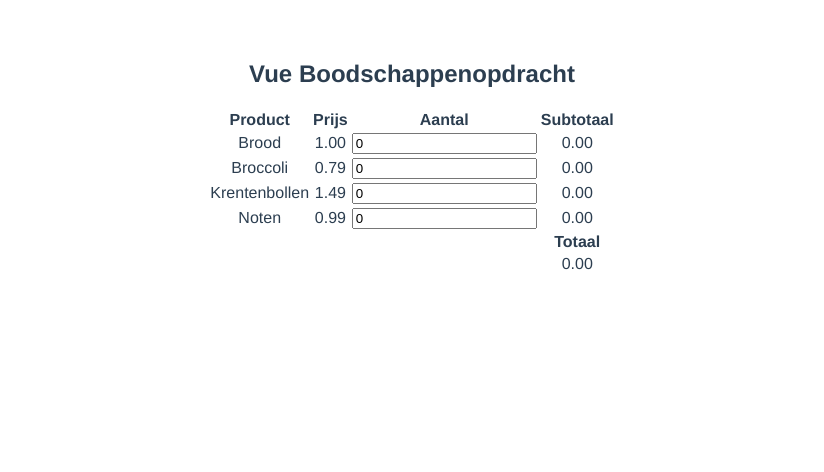
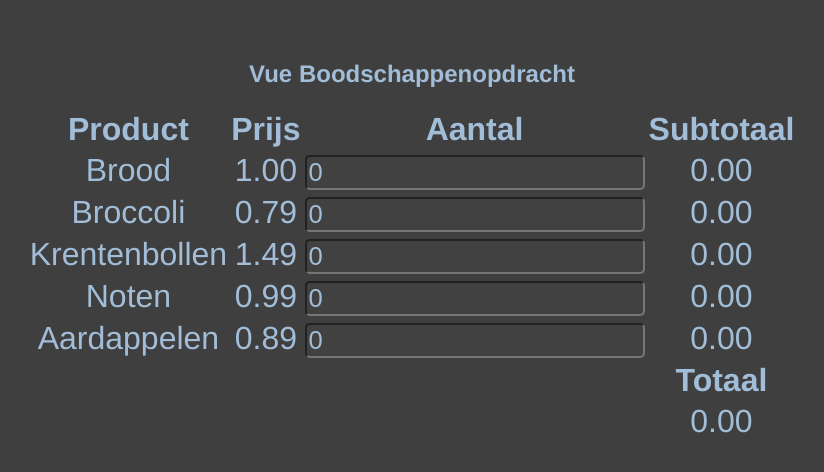
Before and after one commit to FennEXE/vue-groceries, a Vue app: page / in a window 1280 px wide. Shown: the top 472 px of the page, without its empty margins (228-1052 px from the left). Built offline with nearby package versions, Linux system fonts and the light colour scheme.

Commit message:
kleine verandering
Beter voor mijn ogen

```diff
--- a/src/App.vue
+++ b/src/App.vue
@@ -16,12 +16,16 @@ export default {
 </script>
 
 <style>
+body {
+	background-color: #3f3f3f;
+}
+
 #app {
   font-family: Avenir, Helvetica, Arial, sans-serif;
   -webkit-font-smoothing: antialiased;
   -moz-osx-font-smoothing: grayscale;
   text-align: center;
-  color: #2c3e50;
+  color: #a2bdd8;
   margin-top: 60px;
 }
 </style>
--- a/src/components/GroceryList.vue
+++ b/src/components/GroceryList.vue
@@ -54,7 +54,12 @@ export default {
 					name: "Noten",
 					value: 0.99,
 					amount: 0
-				}
+				},
+				{
+					name: "Aardappelen",
+					value: 0.89,
+					amount: 0
+				},
 			]
 		}
 	},
@@ -80,6 +85,7 @@ export default {
 
 <!-- Add "scoped" attribute to limit CSS to this component only -->
 <style scoped>
+
 h3 {
 	margin: 40px 0 0;
 }
@@ -94,7 +100,14 @@ li {
 a {
 	color: #42b983;
 }
+input {
+	background-color: rgb(65, 65, 65);
+	color: #a2bdd8;
+	font-size: 0.8em;
+	border-radius: 5px;
+}
 #groceryTable {
 	margin: 0 auto;
+	font-size: 2em;
 }
 </style>
```
